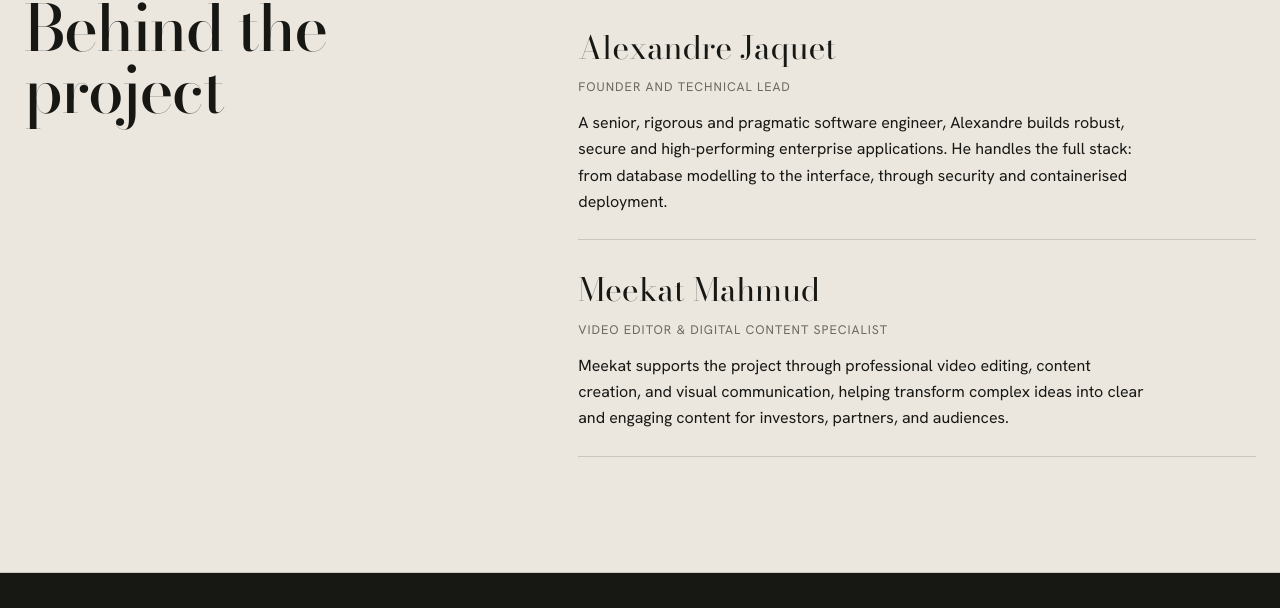
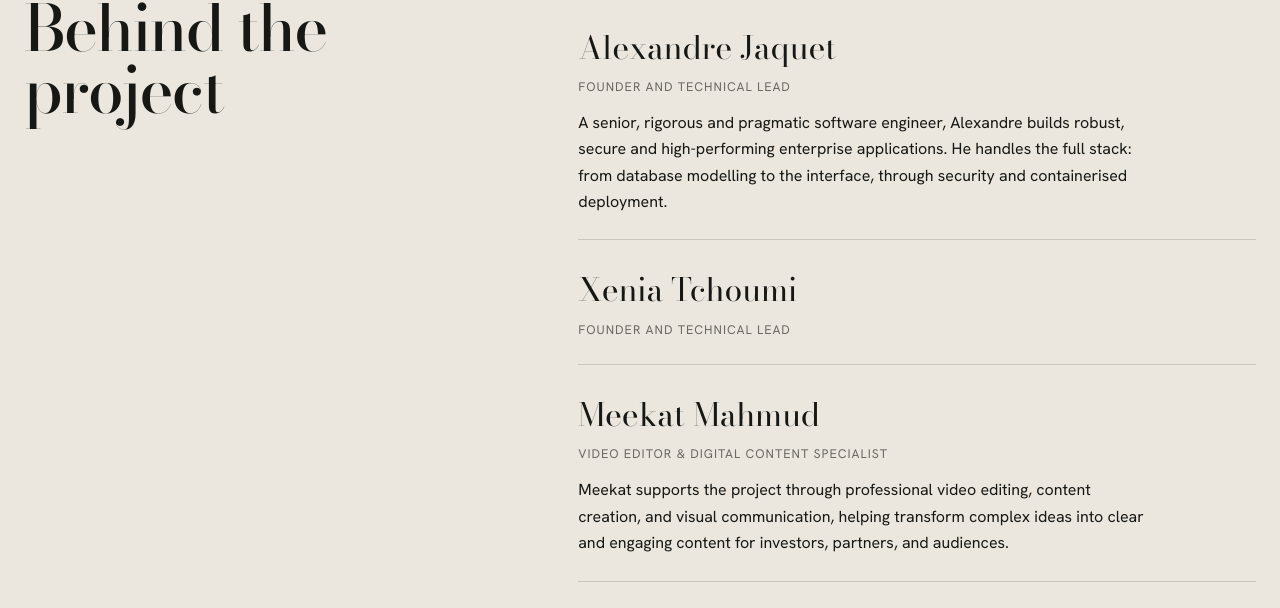
Before and after one commit to alexandre1/recordz-auction, a website: page docs/index.html in a window 1280 px wide. Shown: the part 6095-6703 px from the top of the page. Drawn offline with nearby package versions, Linux system fonts and the light colour scheme.

Commit message:
Mise à jour des fondateurs

```diff
--- a/docs/index.html
+++ b/docs/index.html
@@ -399,6 +399,10 @@
           <p data-i18n="founder.desc">Ingénieur logiciel senior, rigoureux et pragmatique, Alexandre conçoit des applications d’entreprise robustes, sûres et performantes. Il maîtrise toute la chaîne : de la modélisation de la base de données à l’interface, en passant par la sécurité et le déploiement en conteneurs.</p>
         </div>
         <div class="person">
+          <p class="name">Xenia Tchoumi</p>
+          <p class="muted" data-i18n="founder.role">Fondatrice CEO</p>
+        </div>
+        <div class="person">
           <p class="name">Meekat Mahmud</p>
           <p class="muted" data-i18n="founder2.role">Monteur vidéo et spécialiste du contenu numérique</p>
           <p data-i18n="founder2.desc">Meekat soutient le projet à travers un montage vidéo professionnel, la création de contenu et la communication visuelle, en aidant à transformer des idées complexes en contenus clairs et engageants pour les investisseurs, partenaires et audiences.</p>
```
